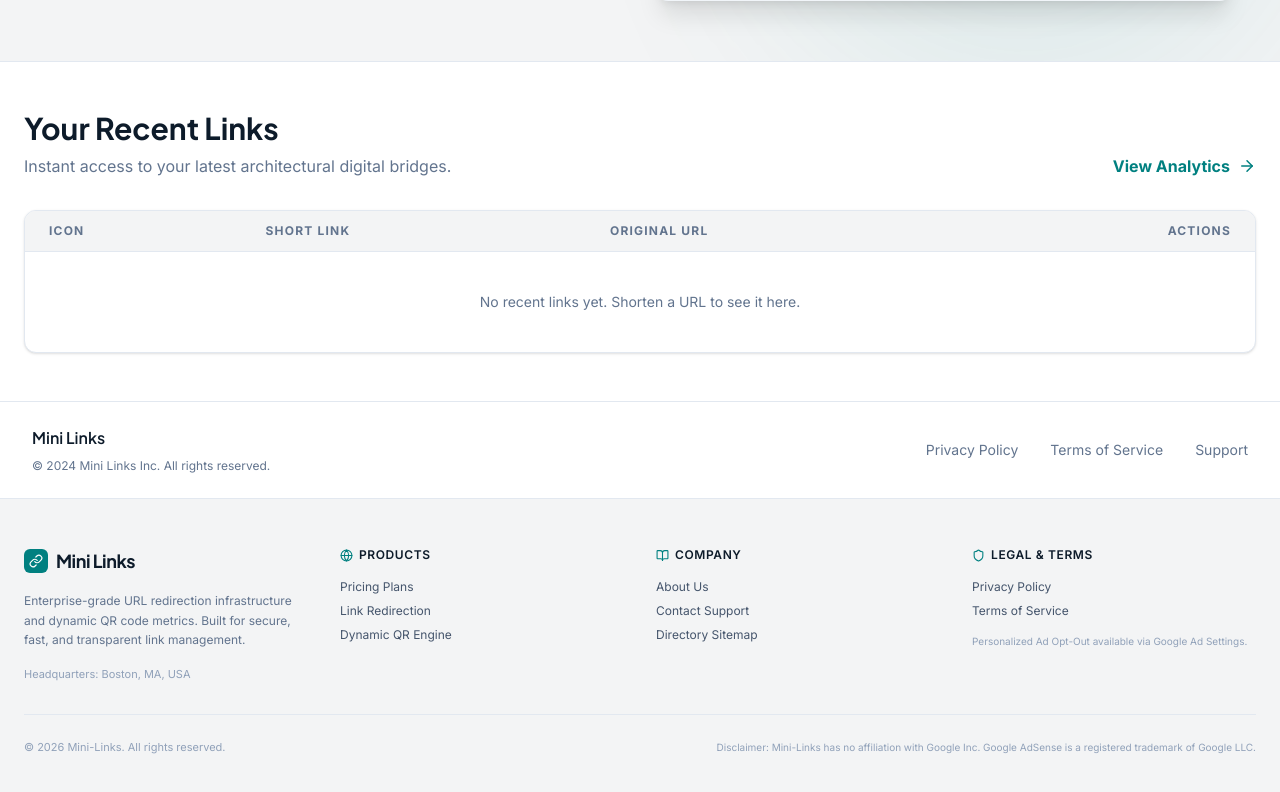
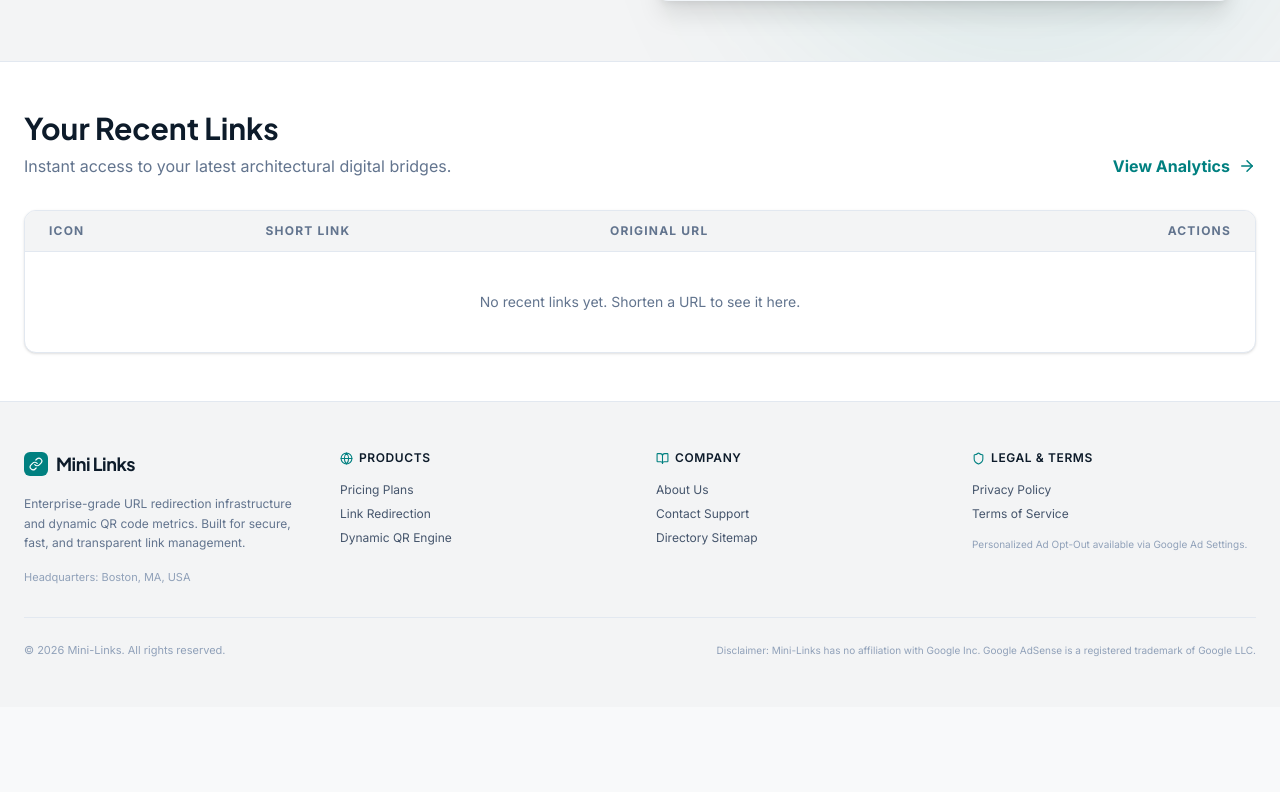
Before and after one commit to hashcode-dev/mini-links, a React (Vite) app: page / in a window 1280 px wide. Shown: the part 628-1420 px from the top of the page. After the commit the page ends 1335 px from the top, so only its background shows below. Built offline with nearby package versions, Linux system fonts and the light colour scheme.

Commit message:
XXX-00000: Remove footer component from Home page

```diff
--- a/src/pages/Home.tsx
+++ b/src/pages/Home.tsx
@@ -655,21 +655,6 @@ export default function Home() {
           </div>
         </div>
       </section>
-
-      {/* Footer */}
-      <footer className="bg-surface-container-lowest dark:bg-navy-light w-full py-6 mt-auto border-t border-surface-container-high dark:border-slate-800">
-        <div className="flex flex-col md:flex-row justify-between items-center px-8 max-w-7xl mx-auto gap-8">
-          <div className="flex flex-col items-center md:items-start gap-2">
-            <span className="font-semibold text-navy dark:text-white font-display">Mini Links</span>
-            <p className="text-slate-500 dark:text-slate-400 text-xs">© 2024 Mini Links Inc. All rights reserved.</p>
-          </div>
-          <div className="flex flex-wrap justify-center gap-8">
-            <a href="#" className="text-slate-500 dark:text-slate-400 text-sm hover:text-navy dark:hover:text-white underline-offset-4 hover:underline transition-all">Privacy Policy</a>
-            <a href="#" className="text-slate-500 dark:text-slate-400 text-sm hover:text-navy dark:hover:text-white underline-offset-4 hover:underline transition-all">Terms of Service</a>
-            <a href="#" className="text-slate-500 dark:text-slate-400 text-sm hover:text-navy dark:hover:text-white underline-offset-4 hover:underline transition-all">Support</a>
-          </div>
-        </div>
-      </footer>
     </div>
   );
 }
```
